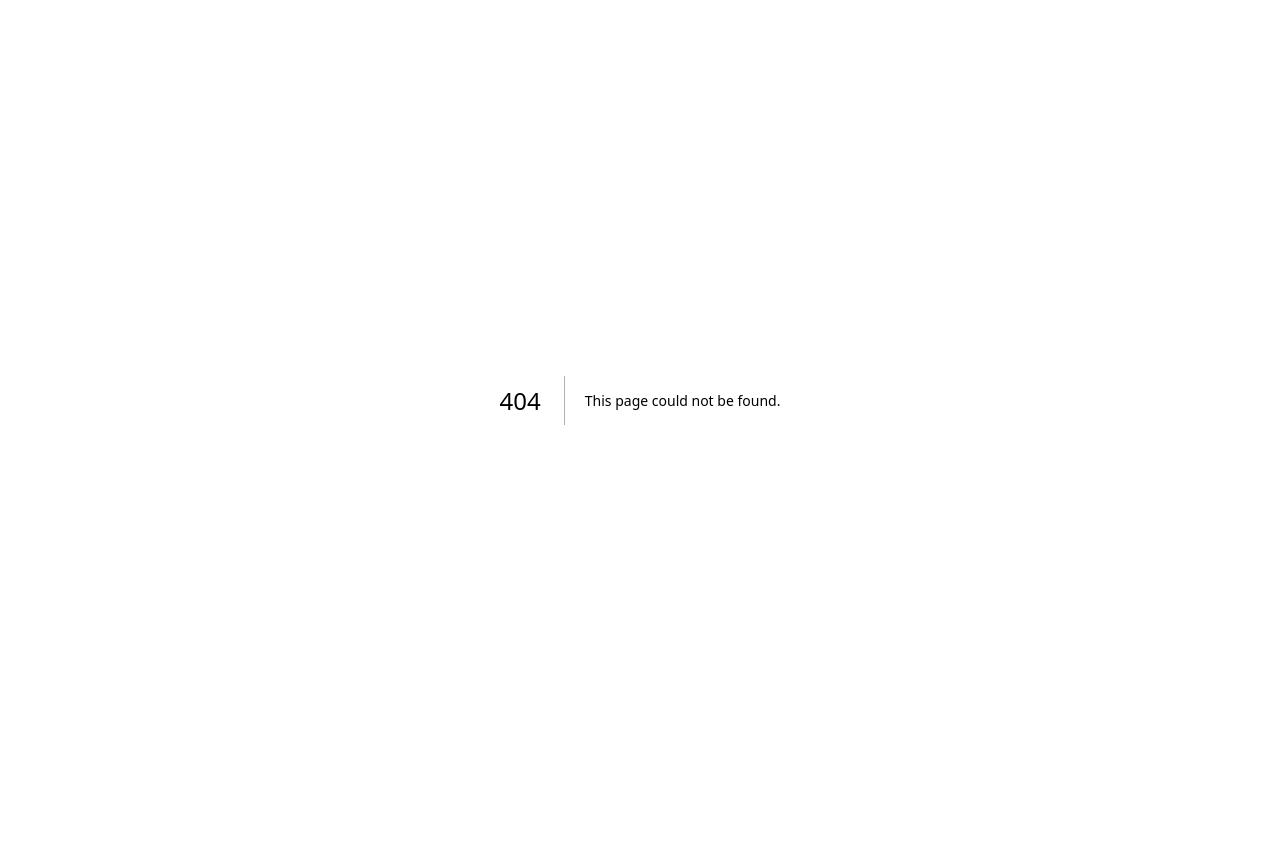
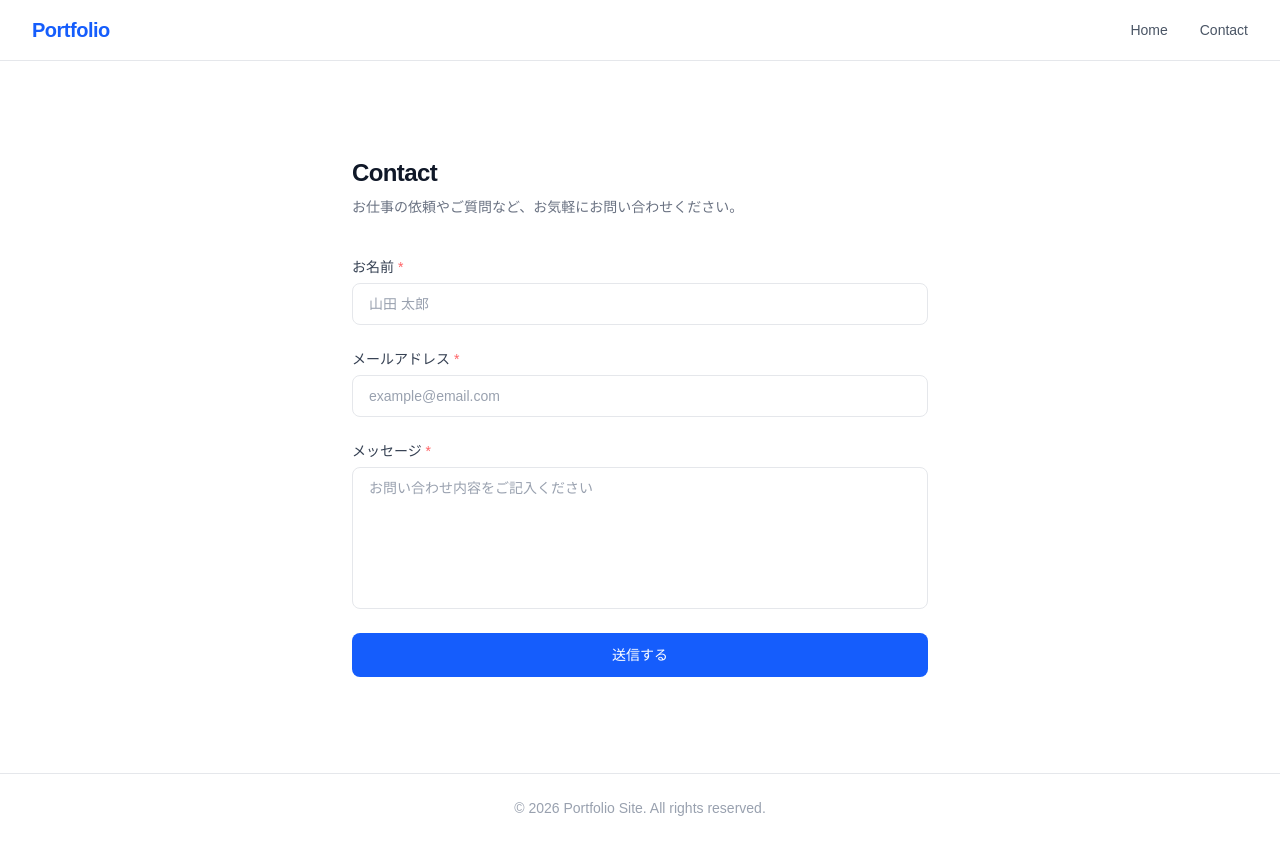
Before and after one commit to kazusato0205-a11y/portfolio-site, a Next.js app in the folder frontend/: page /contact in a window 1280 px wide. Before the commit this address had no page. Before the commit the page ends 800 px from the top, so only its background shows below. Built offline with nearby package versions, Linux system fonts and the light colour scheme.

Commit message:
fix: 画像アップロード処理の成否を画面側に返すように修正

```diff
--- /dev/null
+++ b/frontend/app/(marketing)/contact/page.tsx
@@ -0,0 +1,124 @@
+"use client";
+
+import { useState } from "react";
+
+type FormState = "idle" | "submitting" | "success" | "error";
+
+export default function ContactPage() {
+  const [name, setName]       = useState("");
+  const [email, setEmail]     = useState("");
+  const [message, setMessage] = useState("");
+  const [status, setStatus]   = useState<FormState>("idle");
+
+  async function handleSubmit(e: React.SyntheticEvent<HTMLFormElement>) {
+    e.preventDefault();
+    setStatus("submitting");
+
+    // TODO: 送信処理（Resend等）を後で実装する
+    await new Promise((resolve) => setTimeout(resolve, 800));
+    setStatus("success");
+  }
+
+  if (status === "success") {
+    return (
+      <div className="flex min-h-[60vh] items-center justify-center px-8">
+        <div className="text-center">
+          <div className="mb-4 text-4xl">✉️</div>
+          <h2 className="mb-2 text-xl font-semibold text-gray-900">
+            送信が完了しました
+          </h2>
+          <p className="mb-6 text-sm text-gray-500">
+            お問い合わせいただきありがとうございます。
+            <br />
+            内容を確認のうえ、折り返しご連絡いたします。
+          </p>
+          <button
+            onClick={() => {
+              setName("");
+              setEmail("");
+              setMessage("");
+              setStatus("idle");
+            }}
+            className="text-sm font-medium text-blue-600 hover:text-blue-500 transition-colors"
+          >
+            ← フォームに戻る
+          </button>
+        </div>
+      </div>
+    );
+  }
+
+  return (
+    <div className="py-24 px-8">
+      <div className="mx-auto max-w-xl">
+        <h1 className="mb-2 text-2xl font-semibold tracking-tight text-gray-900">
+          Contact
+        </h1>
+        <p className="mb-10 text-sm text-gray-500">
+          お仕事の依頼やご質問など、お気軽にお問い合わせください。
+        </p>
+
+        <form onSubmit={handleSubmit} className="flex flex-col gap-6">
+          <div className="flex flex-col gap-1.5">
+            <label htmlFor="name" className="text-sm font-medium text-gray-700">
+              お名前 <span className="text-red-400">*</span>
+            </label>
+            <input
+              id="name"
+              type="text"
+              required
+              value={name}
+              onChange={(e) => setName(e.target.value)}
+              placeholder="山田 太郎"
+              className="rounded-lg border border-gray-200 px-4 py-2.5 text-sm text-gray-900 placeholder-gray-400 outline-none focus:border-blue-500 focus:ring-2 focus:ring-blue-100 transition"
+            />
+          </div>
+
+          <div className="flex flex-col gap-1.5">
+            <label htmlFor="email" className="text-sm font-medium text-gray-700">
+              メールアドレス <span className="text-red-400">*</span>
+            </label>
+            <input
+              id="email"
+              type="email"
+              required
+              value={email}
+              onChange={(e) => setEmail(e.target.value)}
+              placeholder="example@email.com"
+              className="rounded-lg border border-gray-200 px-4 py-2.5 text-sm text-gray-900 placeholder-gray-400 outline-none focus:border-blue-500 focus:ring-2 focus:ring-blue-100 transition"
+            />
+          </div>
+
+          <div className="flex flex-col gap-1.5">
+            <label htmlFor="message" className="text-sm font-medium text-gray-700">
+              メッセージ <span className="text-red-400">*</span>
+            </label>
+            <textarea
+              id="message"
+              required
+              rows={6}
+              value={message}
+              onChange={(e) => setMessage(e.target.value)}
+              placeholder="お問い合わせ内容をご記入ください"
+              className="resize-none rounded-lg border border-gray-200 px-4 py-2.5 text-sm text-gray-900 placeholder-gray-400 outline-none focus:border-blue-500 focus:ring-2 focus:ring-blue-100 transition"
+            />
+          </div>
+
+          {status === "error" && (
+            <p className="text-sm text-red-500">
+              送信に失敗しました。時間をおいて再度お試しください。
+            </p>
+          )}
+
+          <button
+            type="submit"
+            disabled={status === "submitting"}
+            className="rounded-lg bg-blue-600 px-6 py-3 text-sm font-medium text-white hover:bg-blue-500 disabled:opacity-50 disabled:cursor-not-allowed transition-colors"
+          >
+            {status === "submitting" ? "送信中..." : "送信する"}
+          </button>
+        </form>
+      </div>
+    </div>
+  );
+}
--- /dev/null
+++ b/frontend/app/(marketing)/layout.tsx
@@ -0,0 +1,16 @@
+import Header from "@/components/Header";
+import Footer from "@/components/Footer";
+
+export default function MarketingLayout({
+  children,
+}: {
+  children: React.ReactNode;
+}) {
+  return (
+    <>
+      <Header />
+      <main className="flex-1">{children}</main>
+      <Footer />
+    </>
+  );
+}
--- /dev/null
+++ b/frontend/app/(marketing)/page.tsx
@@ -0,0 +1,79 @@
+//データを取りに行く「司令塔」
+import { fetchFromBackend } from "@/lib/api/backend";
+import ProfileSection from "@/components/ProfileSection";
+import WorksSection from "@/components/WorksSection";
+import SkillsSection from "@/components/SkillsSection";
+
+type Profile = {
+  id: number;
+  name: string;
+  bio: string;
+  avatarImage: {
+    id: number;
+    url: string;
+    filename: string;
+  } | null;
+};
+
+type Work = {
+  id: number;
+  title: string;
+  description: string;
+  image: {
+    id: number;
+    url: string;
+    filename: string;
+  } | null;
+  link: string | null;
+};
+
+type Skill = {
+  id: number;
+  name: string;
+  level: number;
+  category: string;
+};
+
+//async function → 「時間がかかる作業をする関数」という意味。データを取りに行く間、待つことができる
+//Promise<Profile | null> → 「最終的に Profile か null を返しますよ」という約束の型
+async function getProfile(): Promise<Profile | null> {
+  //try { ... } catch { return null } → データ取得に失敗しても、エラーで止まらず null（何もない）を返して安全に終わる
+  try {
+    // await fetchFromBackend("/profile") → バックエンドの /profile というURLにデータを取りに行く。await は「取ってくるまで待つ」という命令
+    return await fetchFromBackend<Profile>("/profile");
+  } catch {
+    return null;
+  }
+}
+
+async function getWorks(): Promise<Work[]> {
+  try {
+    return await fetchFromBackend<Work[]>("/works");
+  } catch {
+    return [];
+  }
+}
+
+async function getSkills(): Promise<Skill[]> {
+  try {
+    return await fetchFromBackend<Skill[]>("/skills");
+  } catch {
+    return [];
+  }
+}
+
+export default async function Home() {
+  const [profile, works, skills] = await Promise.all([
+    getProfile(),
+    getWorks(),
+    getSkills(),
+  ]);
+
+  return (
+    <div className="bg-white">
+      <ProfileSection profile={profile} />
+      <WorksSection works={works} />
+      <SkillsSection skills={skills} />
+    </div>
+  );
+}
--- a/frontend/app/admin/dashboard/actions.ts
+++ b/frontend/app/admin/dashboard/actions.ts
@@ -89,15 +89,16 @@ export async function deleteSkill(id: number): Promise<DeleteResult> {
 }
 
 // 画像を登録（Base64 データURLをそのまま url フィールドに保存）
-export async function uploadImage(data: { url: string; filename: string }) {
+export async function uploadImage(data: { url: string; filename: string }): Promise<DeleteResult> {
   try {
     await fetchFromBackend("/images", {
       method: "POST",
       body: JSON.stringify(data),
     });
     revalidatePath("/admin/dashboard");
+    return { success: true };
   } catch {
-    return { error: "画像の登録に失敗しました" };
+    return { success: false, error: "画像の登録に失敗しました" };
   }
 }
 
--- a/frontend/components/admin/ImagesSection.tsx
+++ b/frontend/components/admin/ImagesSection.tsx
@@ -34,9 +34,11 @@ export default function ImagesSection({ images, profileId }: Props) {
       const base64 = reader.result as string;
       startTransition(async () => {
         const result = await uploadImage({ url: base64, filename: file.name });
-        if (result?.error) setUploadError(result.error);
-        // 成功したらファイル入力をリセット
-        if (inputRef.current) inputRef.current.value = "";
+        if (result.success) {
+          if (inputRef.current) inputRef.current.value = "";
+        } else {
+          setUploadError(result.error ?? "アップロードに失敗しました");
+        }
       });
     };
     reader.readAsDataURL(file);
```
